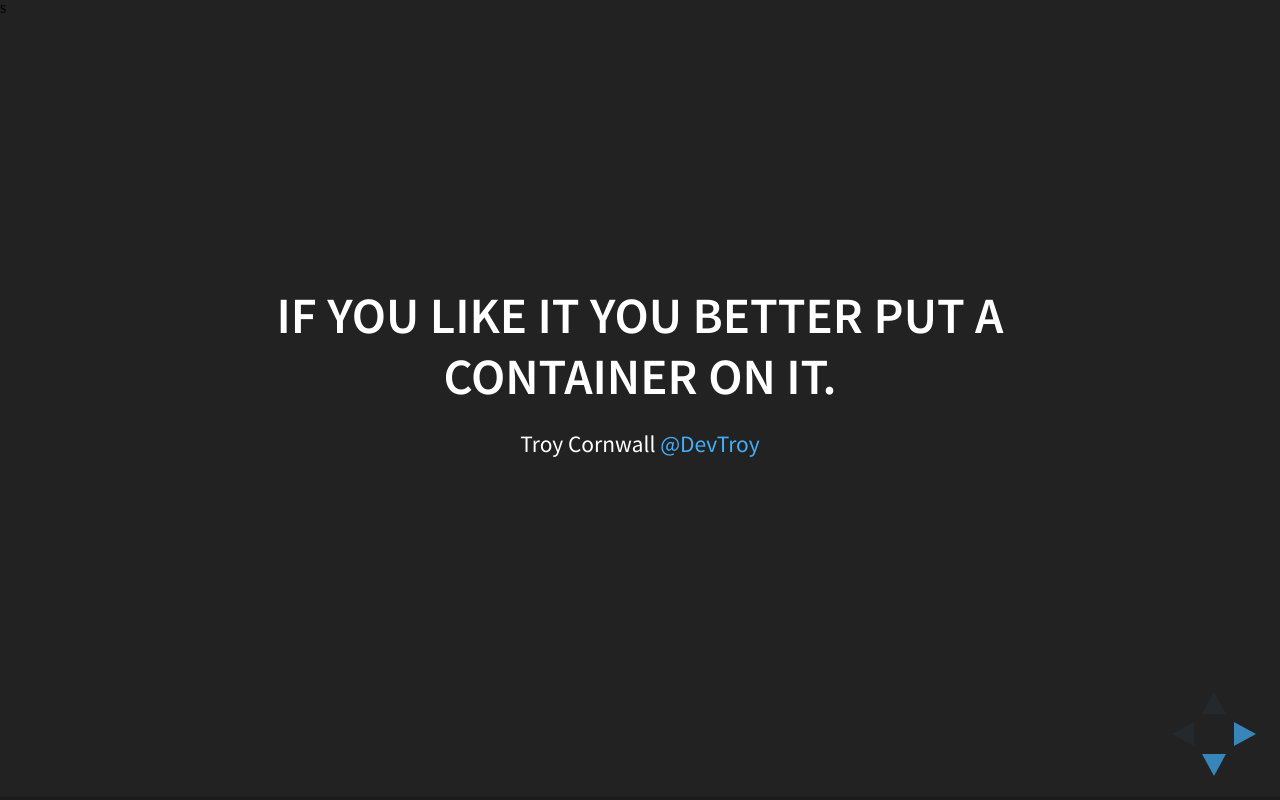
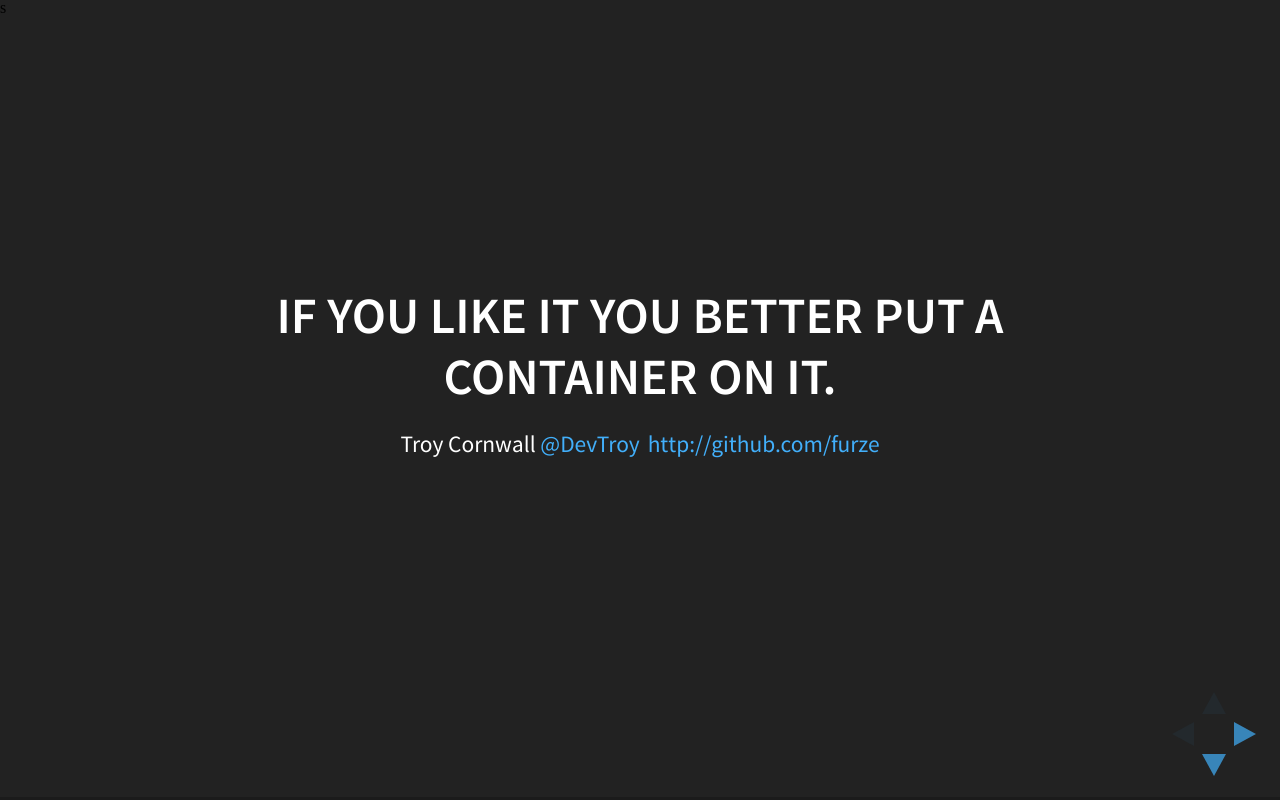
Before and after one commit to Furze/sot_containers, a plain HTML site: page index.html in a window 1280 px wide. Drawn offline with Linux system fonts and the light colour scheme.

Commit message:
updated preso

```diff
--- a/index.html
+++ b/index.html
@@ -42,6 +42,7 @@
 						<h3>If you like it you better put a container on it.</h3>
 						<p>
 							<small>Troy Cornwall <a href="http://twitter.com/devtroy">@DevTroy</a></small>
+							<small><a href="github.com/furze">http://github.com/furze</a></small>
 						</p>
 					</section>
 					<section>
```
